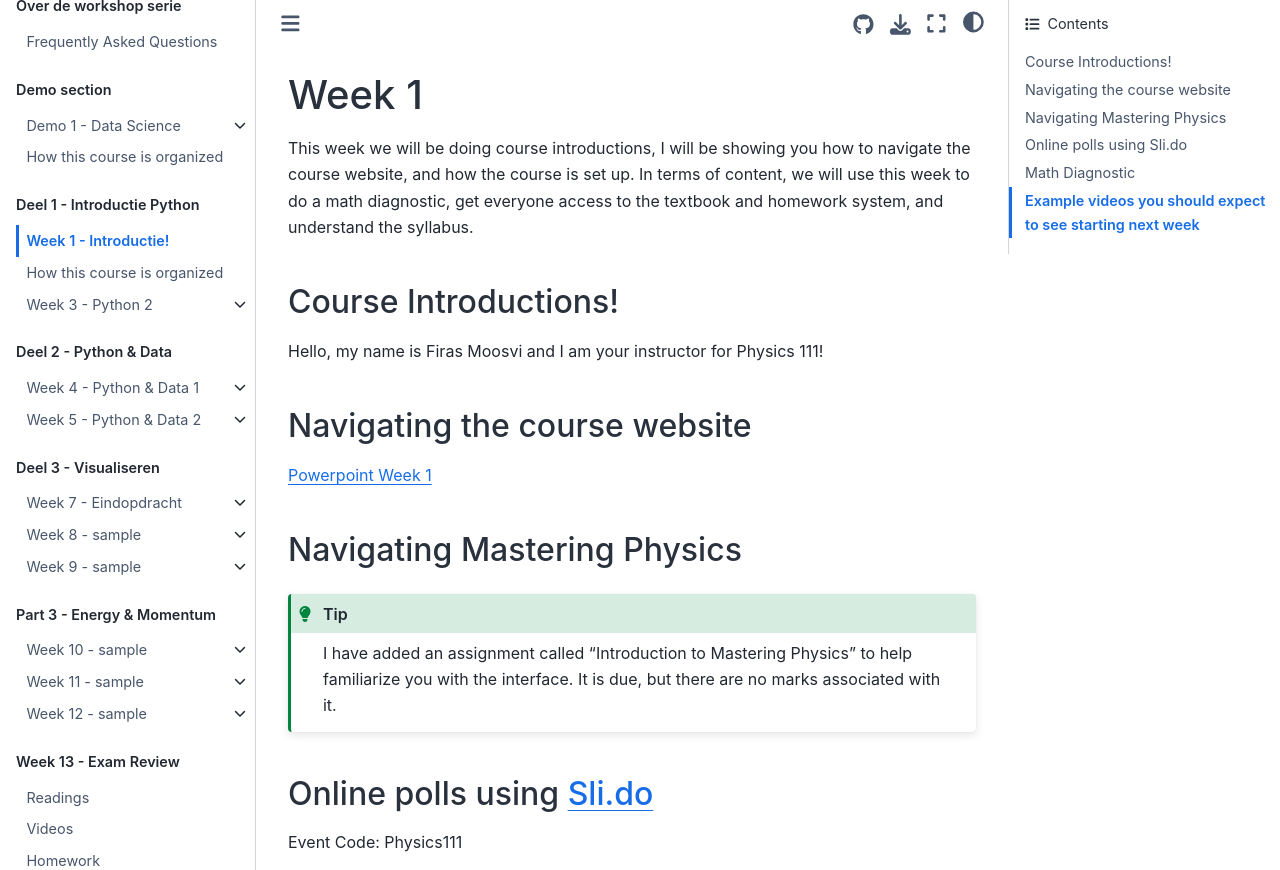
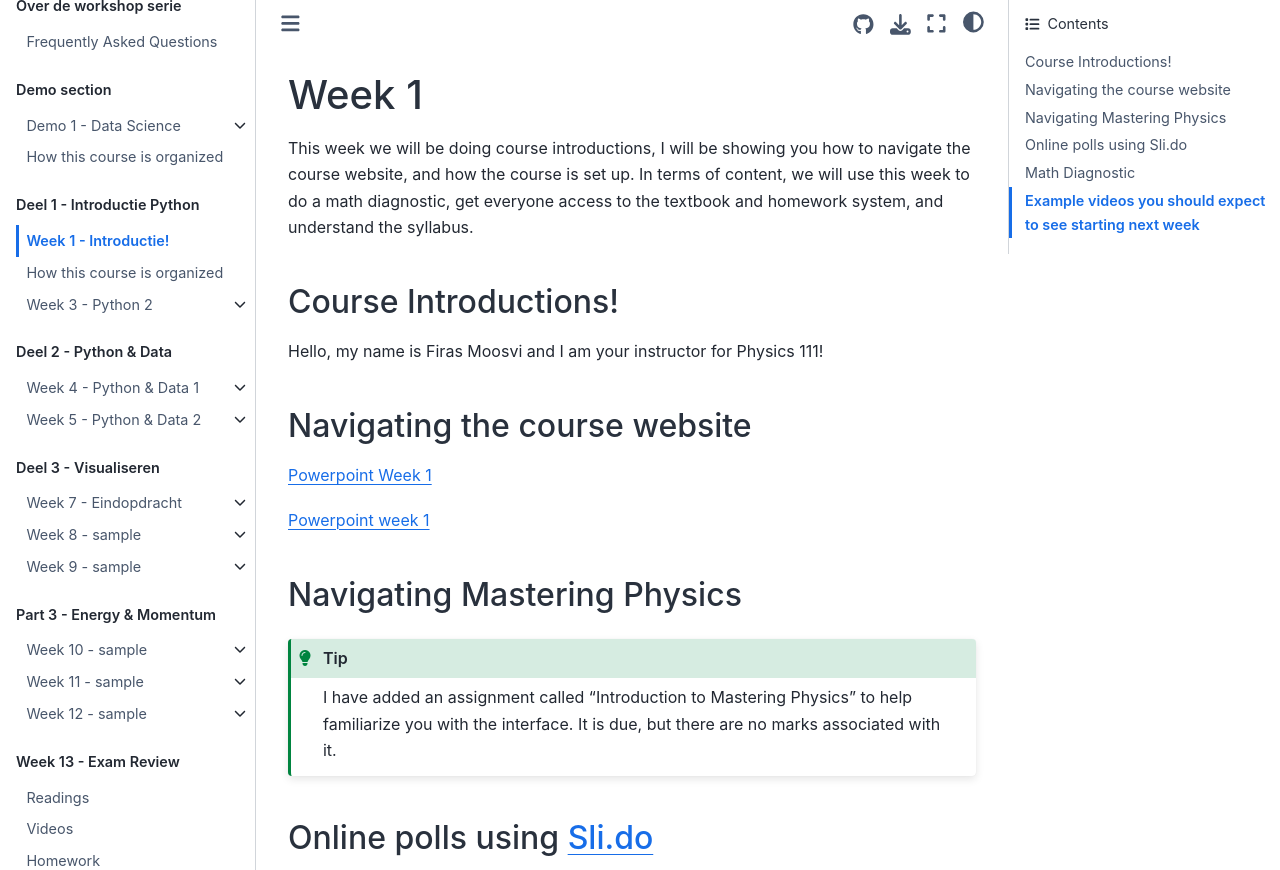
Before and after one commit to Remi-ui/python_tb, a Jupyter Book: the page built from class/week01/week01_summary.md, in a window 1280 px wide and 900 px high, cut to the strip 0-870 px from the top of the window. Built offline with Jupyter Book 1.0.4 settings and Sphinx 7.4.7 and the Sphinx Book theme 1.1.4, drawn with Linux system fonts in a browser that asks for light colours; pages that are not in the unit, such as notebooks, are missing from menus.

Commit message:
Update week01_summary.md

```diff
--- a/class/week01/week01_summary.md
+++ b/class/week01/week01_summary.md
@@ -12,6 +12,8 @@ Hello, my name is Firas Moosvi and I am your instructor for Physics 111!
 ## Navigating the course website
 
 [Powerpoint Week 1](../../stuurinformatie_workshop_1_introductie.pptx)
+
+<a id="raw-url" href="https://github.com/Remi-ui/python_tb/blob/main/stuurinformatie_workshop_1_introductie.pptx">Powerpoint week 1</a>
 
 
 ## Navigating Mastering Physics
```
